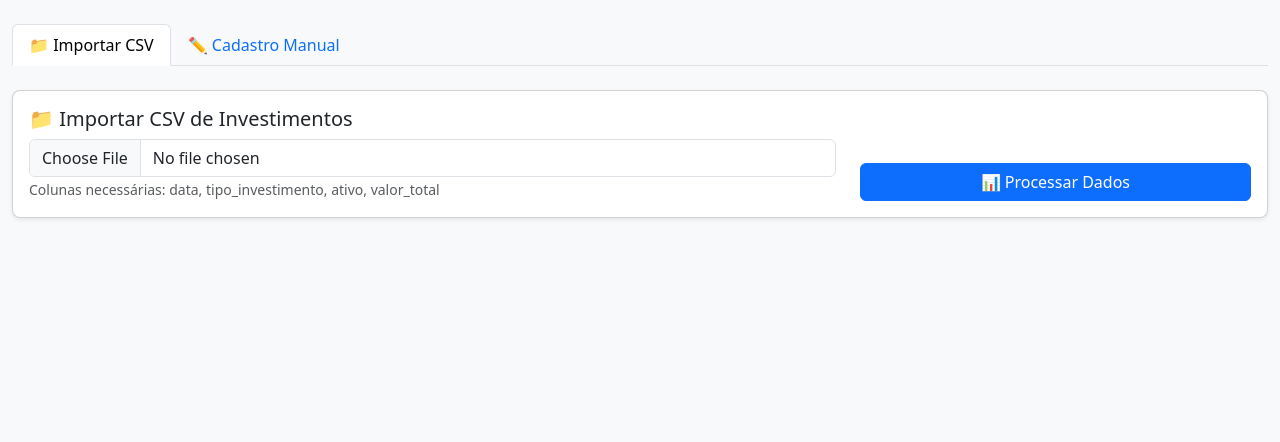
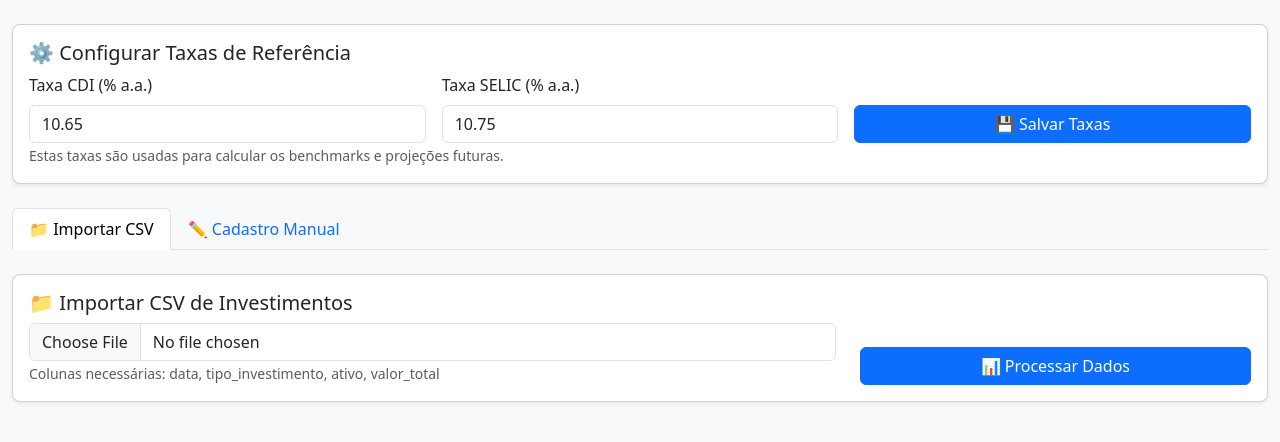
Before and after one commit to embura/assets-evolution, a Flask app: page / in a window 1280 px wide. Shown: the part 104-546 px from the top of the page. Run offline with Flask 3, Linux system fonts and the light colour scheme.

Commit message:
update branch

```diff
--- a/static/js/main.js
+++ b/static/js/main.js
@@ -4,9 +4,56 @@ let graficoComparativo = null;
 let graficoProjecao = null;
 let indiceEdicao = -1;
 
-// Taxas de referência anuais (valores aproximados para 2024)
-const TAXA_CDI_ANUAL = 0.1065; // 10.65% ao ano
-const TAXA_SELIC_ANUAL = 0.1075; // 10.75% ao ano
+// Taxas de referência anuais (carregadas do localStorage ou valores padrão)
+let TAXA_CDI_ANUAL = 0.1065; // 10.65% ao ano
+let TAXA_SELIC_ANUAL = 0.1075; // 10.75% ao ano
+
+// Carregar taxas salvas no localStorage ao iniciar
+function carregarTaxasReferencia() {
+    const cdiSalvo = localStorage.getItem('taxa_cdi');
+    const selicSalvo = localStorage.getItem('taxa_selic');
+
+    if (cdiSalvo) {
+        TAXA_CDI_ANUAL = parseFloat(cdiSalvo) / 100;
+        document.getElementById('taxaCDIInput').value = cdiSalvo;
+    }
+    if (selicSalvo) {
+        TAXA_SELIC_ANUAL = parseFloat(selicSalvo) / 100;
+        document.getElementById('taxaSELICInput').value = selicSalvo;
+    }
+}
+
+// Salvar taxas no localStorage
+function salvarTaxasReferencia(cdi, selic) {
+    localStorage.setItem('taxa_cdi', cdi.toString());
+    localStorage.setItem('taxa_selic', selic.toString());
+}
+
+// Atualizar taxas a partir dos inputs
+function atualizarTaxasReferencia() {
+    const cdiInput = parseFloat(document.getElementById('taxaCDIInput').value);
+    const selicInput = parseFloat(document.getElementById('taxaSELICInput').value);
+
+    if (isNaN(cdiInput) || isNaN(selicInput) || cdiInput < 0 || selicInput < 0) {
+        alert('Por favor, insira taxas válidas (valores positivos).');
+        return;
+    }
+
+    TAXA_CDI_ANUAL = cdiInput / 100;
+    TAXA_SELIC_ANUAL = selicInput / 100;
+
+    salvarTaxasReferencia(cdiInput, selicInput);
+
+    alert(`Taxas atualizadas com sucesso!\nCDI: ${cdiInput.toFixed(2)}% a.a.\nSELIC: ${selicInput.toFixed(2)}% a.a.`);
+
+    // Se houver dashboard visível, recalcular com novas taxas
+    if (!document.getElementById('resumoSection').classList.contains('d-none')) {
+        const investimentos = carregarInvestimentosLocalStorage();
+        if (investimentos.length > 0) {
+            processarManuais();
+        }
+    }
+}
 
 // Funções auxiliares para cálculo de benchmarks
 function calcularFatorAcumulado(dataInicio, dataFim, taxaAnual) {
@@ -218,7 +265,7 @@ function atualizarTabelaManuais(investimentos) {
     if (!investimentos || investimentos.length === 0) {
         tbody.innerHTML = `
             <tr>
-                <td colspan="5" class="text-center text-muted">Nenhum investimento cadastrado</td>
+                <td colspan="7" class="text-center text-muted">Nenhum investimento cadastrado</td>
             </tr>
         `;
         return;
@@ -226,12 +273,20 @@ function atualizarTabelaManuais(investimentos) {
 
     investimentos.forEach((item, index) => {
         const row = document.createElement('tr');
+        const taxaExibicao = item.taxa_rendimento ? (item.taxa_rendimento * 100).toFixed(2) : '0.00';
+        const vencimentoExibicao = item.vencimento ? formatarData(item.vencimento) : '-';
+
         row.innerHTML = `
             <td>${formatarData(item.data)}</td>
             <td>${item.ativo}</td>
             <td>${item.tipo_investimento}</td>
             <td>${formatarMoeda(item.valor_total)}</td>
+            <td>${taxaExibicao}%</td>
+            <td>${vencimentoExibicao}</td>
             <td>
+                <button onclick="editarInvestimento(${index})" class="btn btn-sm btn-warning me-1">
+                    ✏️ Editar
+                </button>
                 <button onclick="removerInvestimento(${index})" class="btn btn-sm btn-danger">
                     🗑️ Remover
                 </button>
@@ -239,6 +294,43 @@ function atualizarTabelaManuais(investimentos) {
         `;
         tbody.appendChild(row);
     });
+}
+
+// Função para editar investimento
+function editarInvestimento(index) {
+    const investimentos = carregarInvestimentosLocalStorage();
+    const item = investimentos[index];
+
+    if (!item) {
+        alert('Investimento não encontrado.');
+        return;
+    }
+
+    // Preencher formulário com dados do investimento
+    document.getElementById('dataInvestimento').value = item.data;
+    document.getElementById('tipoInvestimento').value = item.tipo_investimento;
+    document.getElementById('ativoInvestimento').value = item.ativo;
+    document.getElementById('valorInvestimento').value = item.valor_total;
+    document.getElementById('taxaRendimento').value = item.taxa_rendimento ? (item.taxa_rendimento * 100).toFixed(2) : '';
+    document.getElementById('vencimentoInvestimento').value = item.vencimento || '';
+
+    // Definir índice de edição
+    indiceEdicao = index;
+
+    // Mudar texto do botão
+    document.getElementById('btnAdicionar').textContent = '💾 Salvar Alterações';
+    document.getElementById('btnCancelarEdicao').classList.remove('d-none');
+
+    // Rolar para o formulário
+    document.getElementById('formInvestimento').scrollIntoView({ behavior: 'smooth' });
+}
+
+// Função para cancelar edição
+function cancelarEdicao() {
+    indiceEdicao = -1;
+    document.getElementById('formInvestimento').reset();
+    document.getElementById('btnAdicionar').textContent = '➕ Adicionar Investimento';
+    document.getElementById('btnCancelarEdicao').classList.add('d-none');
 }
 
 function formatarData(dataStr) {
@@ -344,6 +436,10 @@ function atualizarDashboard(data) {
     document.getElementById('valorCDI').textContent = formatarMoeda(benchmarks.cdi);
     document.getElementById('valorSELIC').textContent = formatarMoeda(benchmarks.selic);
 
+    // Atualizar display das taxas CDI e SELIC
+    document.getElementById('taxaCDIDisplay').textContent = (TAXA_CDI_ANUAL * 100).toFixed(2) + '%';
+    document.getElementById('taxaSELICDisplay').textContent = (TAXA_SELIC_ANUAL * 100).toFixed(2) + '%';
+
     // Calcular rentabilidade da carteira
     const totalInvestido = investimentos.reduce((sum, inv) => sum + inv.valor_total, 0);
     const rentabilidade = ((data.resumo.patrimonio_total - totalInvestido) / totalInvestido * 100);
@@ -366,6 +462,12 @@ function atualizarDashboard(data) {
     cdiDiferencaEl.className = 'fw-bold ' + (diffCDI >= 0 ? 'text-success' : 'text-danger');
     selicDiferencaEl.className = 'fw-bold ' + (diffSELIC >= 0 ? 'text-success' : 'text-danger');
 
+    // Calcular e atualizar projeção futura
+    const projecao = calcularProjecaoFutura(investimentos);
+    document.getElementById('projPatrimonioAtual').textContent = formatarMoeda(data.resumo.patrimonio_total);
+    document.getElementById('proj1Ano').textContent = formatarMoeda(projecao.valor1Ano);
+    document.getElementById('proj5Anos').textContent = formatarMoeda(projecao.valor5Anos);
+
     // Atualizar gráfico de evolução
     atualizarGraficoEvolucao(data.evolucao);
 
@@ -374,6 +476,9 @@ function atualizarDashboard(data) {
 
     // Atualizar gráfico comparativo
     atualizarGraficoComparativo(benchmarks);
+
+    // Atualizar gráfico de projeção
+    atualizarGraficoProjecao(projecao);
 
     // Atualizar tabela
     atualizarTabela(investimentos);
@@ -569,6 +674,9 @@ document.addEventListener('DOMContentLoaded', function() {
         }
     });
 
+    // Carregar taxas de referência salvas
+    carregarTaxasReferencia();
+
     // Carregar investimentos manuais do localStorage ao iniciar
     carregarInvestimentosManuaisLocalStorage();
 });
@@ -596,6 +704,14 @@ async function adicionarInvestimento(event) {
     const tipoInvestimento = document.getElementById('tipoInvestimento').value;
     const ativo = document.getElementById('ativoInvestimento').value;
     const valorTotal = parseFloat(document.getElementById('valorInvestimento').value);
+    const taxaRendimento = parseFloat(document.getElementById('taxaRendimento').value);
+    const vencimento = document.getElementById('vencimentoInvestimento').value || null;
+
+    // Validação da taxa de rendimento
+    if (isNaN(taxaRendimento) || taxaRendimento < 0) {
+        mostrarErroManual('Por favor, insira uma taxa de rendimento válida (maior ou igual a 0).');
+        return;
+    }
 
     // Esconder mensagens anteriores
     document.getElementById('errorManual').classList.add('d-none');
@@ -608,9 +724,22 @@ async function adicionarInvestimento(event) {
             data: data,
             tipo_investimento: tipoInvestimento.trim(),
             ativo: ativo.trim(),
-            valor_total: valorTotal
+            valor_total: valorTotal,
+            taxa_rendimento: taxaRendimento / 100, // Converter para decimal
+            vencimento: vencimento
         };
 
+        // Se estiver editando, atualizar o investimento existente
+        if (indiceEdicao >= 0) {
+            let investimentos = carregarInvestimentosLocalStorage();
+            investimentos[indiceEdicao] = investimento;
+            salvarInvestimentosLocalStorage(investimentos);
+            indiceEdicao = -1;
+
+            // Resetar botão
+            document.getElementById('btnAdicionar').textContent = '➕ Adicionar Investimento';
+            document.getElementById('btnCancelarEdicao').classList.add('d-none');
+        } else {
             // Carregar investimentos existentes do localStorage
             let investimentos = carregarInvestimentosLocalStorage();
 
@@ -619,12 +748,13 @@ async function adicionarInvestimento(event) {
 
             // Salvar no localStorage
             salvarInvestimentosLocalStorage(investimentos);
+        }
 
         document.getElementById('loadingManual').classList.add('d-none');
 
         // Mostrar sucesso
         const successDiv = document.getElementById('successManual');
-        successDiv.textContent = 'Investimento adicionado com sucesso!';
+        successDiv.textContent = indiceEdicao >= 0 ? 'Investimento atualizado com sucesso!' : 'Investimento adicionado com sucesso!';
         successDiv.classList.remove('d-none');
 
         // Limpar formulário
@@ -765,3 +895,142 @@ function calcularDistribuicao(investimentos) {
         valores: Object.values(distribuicao)
     };
 }
+function calcularDistribuicao(investimentos) {
+    const distribuicao = {};
+
+    investimentos.forEach(inv => {
+        if (!distribuicao[inv.tipo_investimento]) {
+            distribuicao[inv.tipo_investimento] = 0;
+        }
+        distribuicao[inv.tipo_investimento] += inv.valor_total;
+    });
+
+    return {
+        tipos: Object.keys(distribuicao),
+        valores: Object.values(distribuicao)
+    };
+}
+
+// Calcular projeção futura baseada nas taxas contratadas de cada investimento
+function calcularProjecaoFutura(investimentos) {
+    const dataHoje = new Date();
+    let valor1Ano = 0;
+    let valor5Anos = 0;
+
+    const dadosGrafico = {
+        labels: ["Atual", "1 Ano", "2 Anos", "3 Anos", "4 Anos", "5 Anos"],
+        datasets: [{
+            label: "Patrimônio Projetado (R$)",
+            data: [0, 0, 0, 0, 0, 0],
+            borderColor: "#198754",
+            backgroundColor: "rgba(25, 135, 84, 0.1)",
+            borderWidth: 2,
+            fill: true,
+            tension: 0.4
+        }]
+    };
+
+    // Valor atual
+    const patrimonioAtual = investimentos.reduce((sum, inv) => sum + inv.valor_total, 0);
+    dadosGrafico.data[0] = patrimonioAtual;
+
+    investimentos.forEach(inv => {
+        const dataAplicacao = new Date(inv.data);
+        const taxaAnual = inv.taxa_rendimento || 0;
+        const vencimento = inv.vencimento ? new Date(inv.vencimento) : null;
+
+        // Calcular tempo decorrido desde a aplicação até hoje (em anos)
+        const diasDecorridos = Math.max(0, (dataHoje - dataAplicacao) / (1000 * 60 * 60 * 24));
+        const anosDecorridos = diasDecorridos / 365;
+
+        // Projeção para 1 ano a partir de hoje
+        const tempo1Ano = anosDecorridos + 1;
+        let valorFuturo1Ano = inv.valor_total;
+
+        // Verificar se o investimento já venceu ou vencerá antes de 1 ano
+        if (vencimento && vencimento < new Date(dataHoje.getTime() + 365 * 24 * 60 * 60 * 1000)) {
+            // Investimento já venceu ou vencerá antes de 1 ano
+            const diasAteVencimento = Math.max(0, (vencimento - dataAplicacao) / (1000 * 60 * 60 * 24));
+            const anosAteVencimento = Math.min(anosDecorridos + 1, diasAteVencimento / 365);
+            valorFuturo1Ano = inv.valor_total * Math.pow(1 + taxaAnual, anosAteVencimento);
+        } else {
+            valorFuturo1Ano = inv.valor_total * Math.pow(1 + taxaAnual, tempo1Ano);
+        }
+        valor1Ano += valorFuturo1Ano;
+
+        // Projeção para 5 anos a partir de hoje
+        const tempo5Anos = anosDecorridos + 5;
+        let valorFuturo5Anos = inv.valor_total;
+
+        if (vencimento) {
+            const diasAteVencimento = Math.max(0, (vencimento - dataAplicacao) / (1000 * 60 * 60 * 24));
+            const anosAteVencimento = Math.min(tempo5Anos, diasAteVencimento / 365);
+            valorFuturo5Anos = inv.valor_total * Math.pow(1 + taxaAnual, anosAteVencimento);
+        } else {
+            valorFuturo5Anos = inv.valor_total * Math.pow(1 + taxaAnual, tempo5Anos);
+        }
+        valor5Anos += valorFuturo5Anos;
+
+        // Calcular valores intermediários para o gráfico
+        for (let ano = 1; ano <= 5; ano++) {
+            const tempoProjetado = anosDecorridos + ano;
+            let valorProjetado = inv.valor_total;
+
+            if (vencimento) {
+                const diasAteVencimento = Math.max(0, (vencimento - dataAplicacao) / (1000 * 60 * 60 * 24));
+                const anosAteVencimento = Math.min(tempoProjetado, diasAteVencimento / 365);
+                valorProjetado = inv.valor_total * Math.pow(1 + taxaAnual, anosAteVencimento);
+            } else {
+                valorProjetado = inv.valor_total * Math.pow(1 + taxaAnual, tempoProjetado);
+            }
+
+            dadosGrafico.data[ano] += valorProjetado;
+        }
+    });
+
+    return {
+        valor1Ano: valor1Ano,
+        valor5Anos: valor5Anos,
+        grafico: dadosGrafico
+    };
+}
+
+// Atualizar gráfico de projeção
+function atualizarGraficoProjecao(projecao) {
+    const ctx = document.getElementById("graficoProjecao").getContext("2d");
+
+    if (graficoProjecao) {
+        graficoProjecao.destroy();
+    }
+
+    graficoProjecao = new Chart(ctx, {
+        type: "bar",
+        data: projecao.grafico,
+        options: {
+            responsive: true,
+            maintainAspectRatio: true,
+            plugins: {
+                legend: {
+                    display: true
+                },
+                tooltip: {
+                    callbacks: {
+                        label: function(context) {
+                            return formatarMoeda(context.parsed.y);
+                        }
+                    }
+                }
+            },
+            scales: {
+                y: {
+                    beginAtZero: false,
+                    ticks: {
+                        callback: function(value) {
+                            return "R$ " + value.toLocaleString("pt-BR");
+                        }
+                    }
+                }
+            }
+        }
+    });
+}
--- a/templates/index.html
+++ b/templates/index.html
@@ -13,6 +13,27 @@
             <h1 class="text-center text-primary">📈 Monitor de Evolução de Patrimônio</h1>
             <p class="text-center text-muted">Importe seus investimentos ou cadastre manualmente</p>
         </header>
+
+        <!-- Configurações de Taxas -->
+        <div class="card mb-4">
+            <div class="card-body">
+                <h5 class="card-title">⚙️ Configurar Taxas de Referência</h5>
+                <div class="row g-3">
+                    <div class="col-md-4">
+                        <label for="taxaCDIInput" class="form-label">Taxa CDI (% a.a.)</label>
+                        <input type="number" id="taxaCDIInput" class="form-control" step="0.01" value="10.65">
+                    </div>
+                    <div class="col-md-4">
+                        <label for="taxaSELICInput" class="form-label">Taxa SELIC (% a.a.)</label>
+                        <input type="number" id="taxaSELICInput" class="form-control" step="0.01" value="10.75">
+                    </div>
+                    <div class="col-md-4 d-flex align-items-end">
+                        <button onclick="atualizarTaxasReferencia()" class="btn btn-primary w-100">💾 Salvar Taxas</button>
+                    </div>
+                </div>
+                <small class="text-muted">Estas taxas são usadas para calcular os benchmarks e projeções futuras.</small>
+            </div>
+        </div>
 
         <!-- Abas de Navegação -->
         <ul class="nav nav-tabs mb-4" id="mainTab" role="tablist">
@@ -164,7 +185,7 @@
                                 <div class="card-body">
                                     <h6 class="text-muted">CDI (Acumulado)</h6>
                                     <h3 id="valorCDI" class="text-success">R$ 0,00</h3>
-                                    <small class="text-muted">Taxa: <span id="taxaCDI">100% do CDI</span></small>
+                                    <small class="text-muted">Taxa: <span id="taxaCDIDisplay">0.00%</span> a.a.</small>
                                 </div>
                             </div>
                         </div>
@@ -173,7 +194,7 @@
                                 <div class="card-body">
                                     <h6 class="text-muted">SELIC (Acumulado)</h6>
                                     <h3 id="valorSELIC" class="text-info">R$ 0,00</h3>
-                                    <small class="text-muted">Taxa: <span id="taxaSELIC">100% da SELIC</span></small>
+                                    <small class="text-muted">Taxa: <span id="taxaSELICDisplay">0.00%</span> a.a.</small>
                                 </div>
                             </div>
                         </div>
```
Lines whose indentation alone changed are shown as unchanged.
